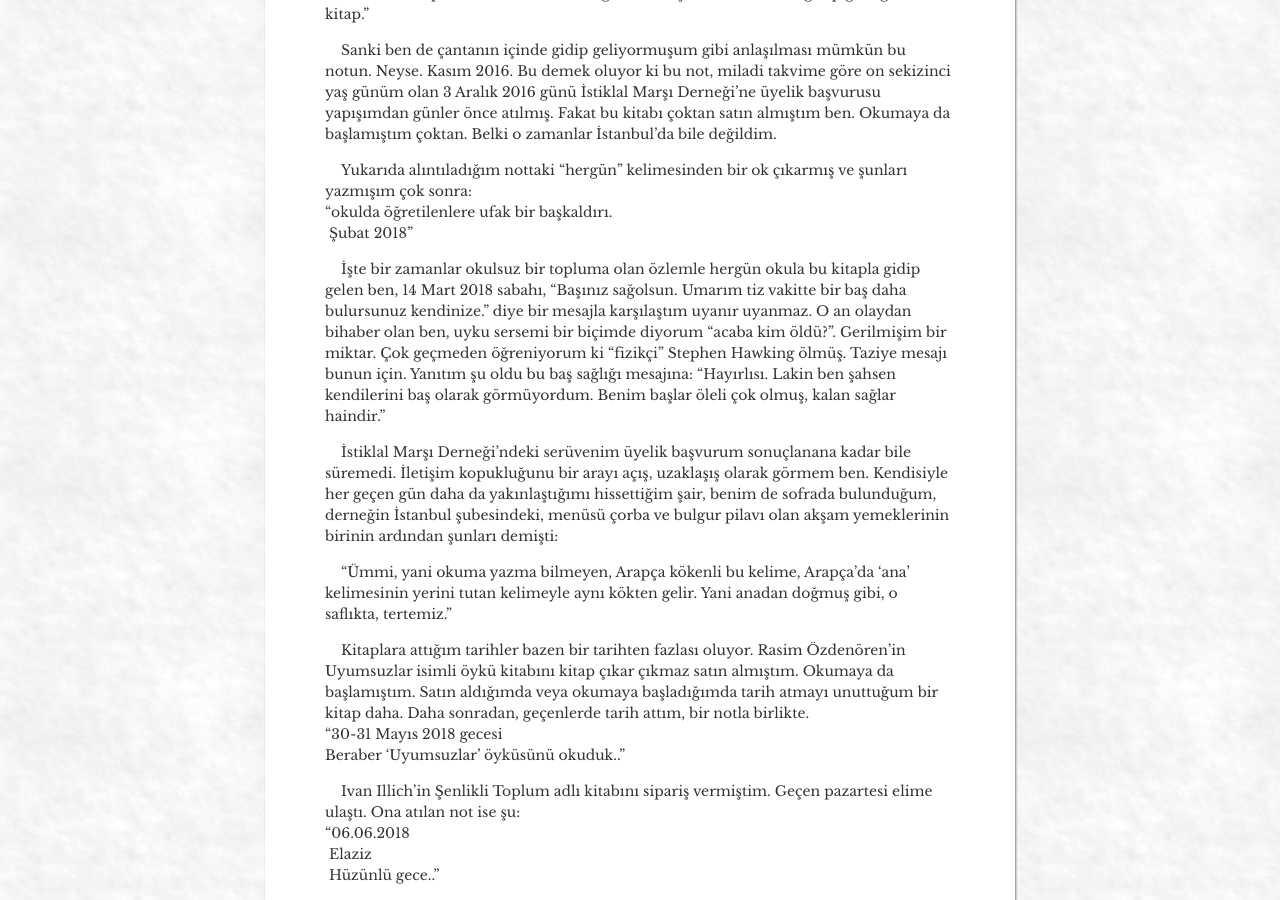
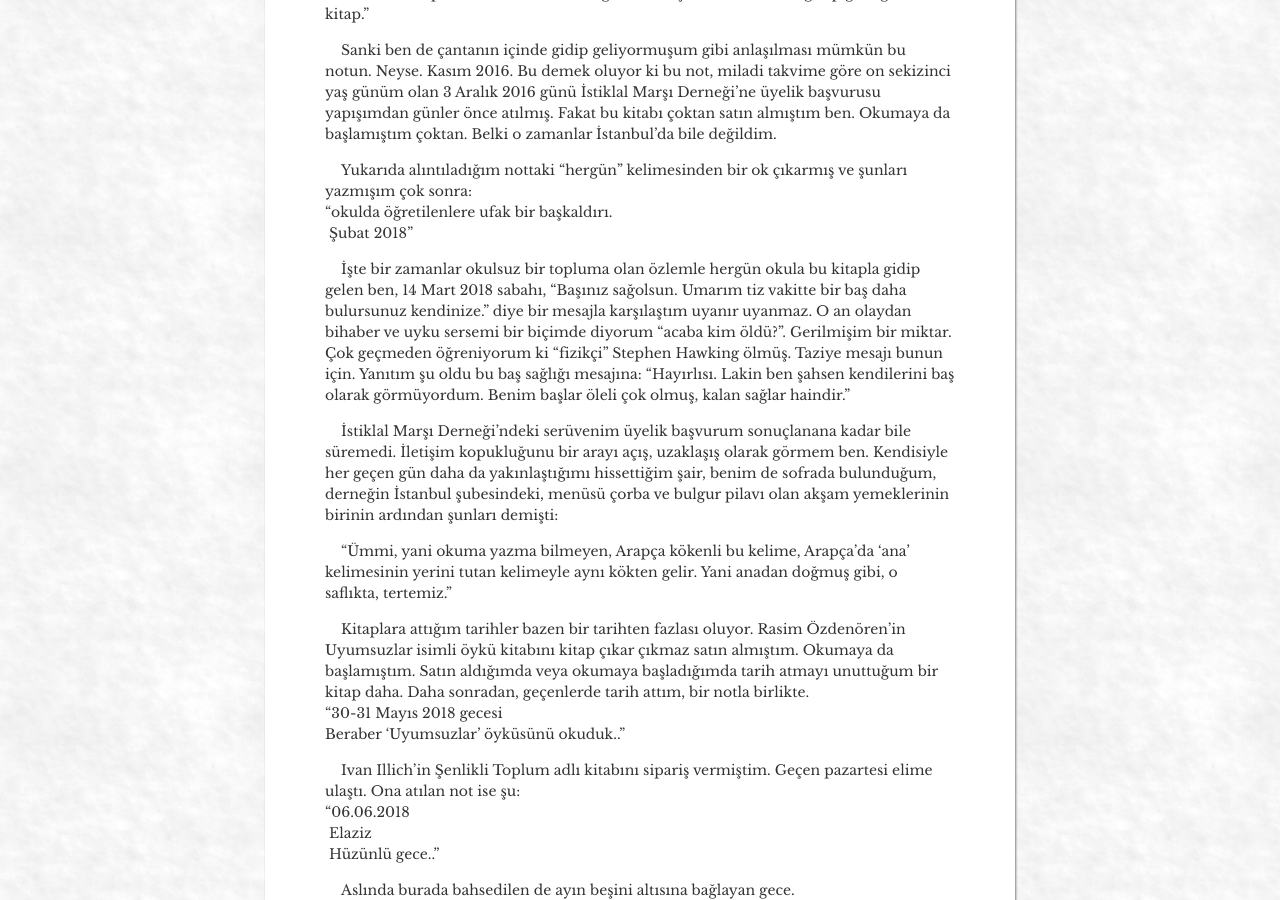
Before and after one commit to muhammedaydogdu/muhammedaydogdu.github.io, a Jekyll site: the page built from _posts/2018-06-11-benim-elbet-var-bir-bildigim.md, in a window 1280 px wide and 900 px high, scrolled down 879 px. Built offline with Jekyll 4.4.1, drawn with Linux system fonts in a browser that asks for light colours; some web fonts are replaced.

Commit message:
Update 2018-06-11-benim-elbet-var-bir-bildigim.md

```diff
--- a/_posts/2018-06-11-benim-elbet-var-bir-bildigim.md
+++ b/_posts/2018-06-11-benim-elbet-var-bir-bildigim.md
@@ -24,7 +24,7 @@
 “okulda öğretilenlere ufak bir başkaldırı.
 &nbsp;Şubat 2018”
 
-&nbsp;&nbsp;&nbsp;&nbsp;İşte bir zamanlar okulsuz bir topluma olan özlemle hergün okula bu kitapla gidip gelen ben, 14 Mart 2018 sabahı, “Başınız sağolsun. Umarım tiz vakitte bir baş daha bulursunuz kendinize.” diye bir mesajla karşılaştım uyanır uyanmaz. O an olaydan bihaber olan ben, uyku sersemi bir biçimde diyorum “acaba kim öldü?”. Gerilmişim bir miktar. Çok geçmeden öğreniyorum ki “fizikçi” Stephen Hawking ölmüş. Taziye mesajı bunun için. Yanıtım şu oldu bu baş sağlığı mesajına: “Hayırlısı. Lakin ben şahsen kendilerini baş olarak görmüyordum. Benim başlar öleli çok olmuş, kalan sağlar haindir.”
+&nbsp;&nbsp;&nbsp;&nbsp;İşte bir zamanlar okulsuz bir topluma olan özlemle hergün okula bu kitapla gidip gelen ben, 14 Mart 2018 sabahı, “Başınız sağolsun. Umarım tiz vakitte bir baş daha bulursunuz kendinize.” diye bir mesajla karşılaştım uyanır uyanmaz. O an olaydan bihaber ve uyku sersemi bir biçimde diyorum “acaba kim öldü?”. Gerilmişim bir miktar. Çok geçmeden öğreniyorum ki “fizikçi” Stephen Hawking ölmüş. Taziye mesajı bunun için. Yanıtım şu oldu bu baş sağlığı mesajına: “Hayırlısı. Lakin ben şahsen kendilerini baş olarak görmüyordum. Benim başlar öleli çok olmuş, kalan sağlar haindir.”
 
 &nbsp;&nbsp;&nbsp;&nbsp;İstiklal Marşı Derneği’ndeki serüvenim üyelik başvurum sonuçlanana kadar bile süremedi. İletişim kopukluğunu bir arayı açış, uzaklaşış olarak görmem ben. Kendisiyle her geçen gün daha da yakınlaştığımı hissettiğim şair, benim de sofrada bulunduğum, derneğin İstanbul şubesindeki, menüsü çorba ve bulgur pilavı olan akşam yemeklerinin birinin ardından şunları demişti:
 
```
